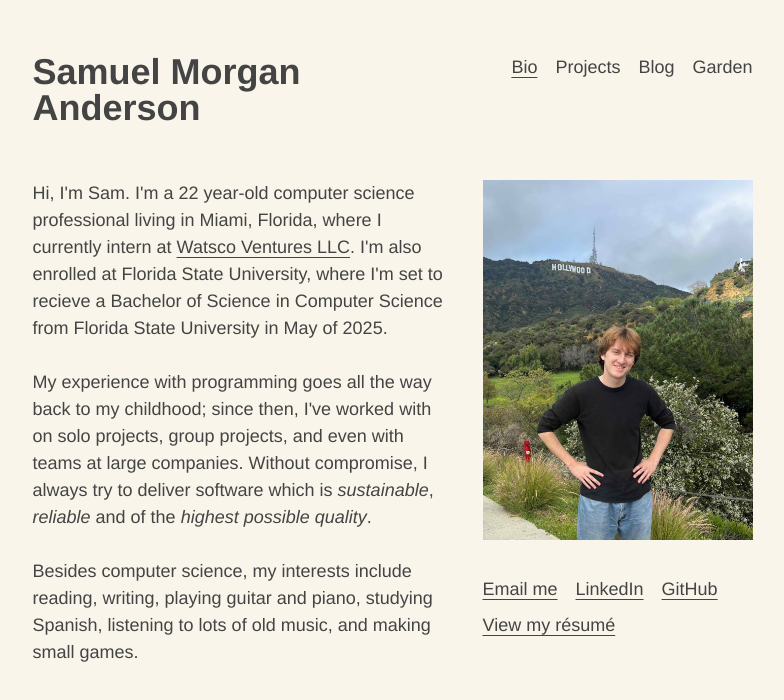
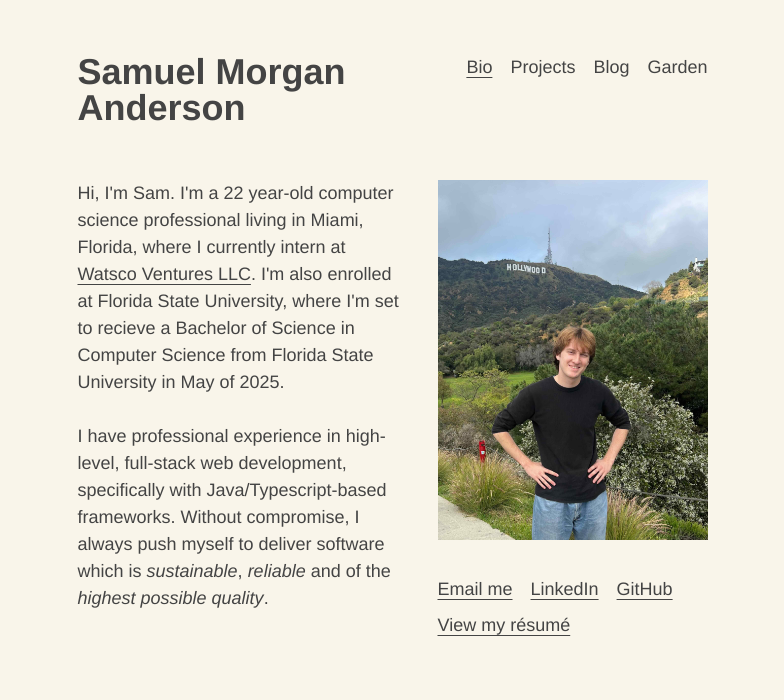
Before and after one commit to sama305/samueland.dev, a Next.js app: page / in a window 1280 px wide. Shown: the top 700 px of the page, without its empty margins (240-1024 px from the left). Built offline with nearby package versions, Linux system fonts and the light colour scheme.

Commit message:
made site skinnier, updated wording
* removed interests, added what i know

```diff
--- a/src/app/(site)/page.tsx
+++ b/src/app/(site)/page.tsx
@@ -3,15 +3,11 @@ export default function About() {
     <div className="content">
       <div className="left">
         <p>
-          Hi, I'm Sam. I'm a 22 year-old computer science professional living in Miami, Florida,
-          where I currently intern at <a href="https://www.watscoventures.com/">Watsco Ventures LLC</a>. I'm also enrolled at Florida State University, where I'm set to recieve a
-          Bachelor of Science in Computer Science from Florida State University in May of 2025.
+          Hi, I'm Sam. I'm a 22 year-old computer science professional living in Miami, Florida, where I currently intern at <a href="https://www.watscoventures.com/">Watsco Ventures LLC</a>.
+          I'm also enrolled at Florida State University, where I'm set to recieve a Bachelor of Science in Computer Science from Florida State University in May of 2025.
         </p>
         <p>
-          My experience with programming goes all the way back to my childhood; since then, I've worked with on solo projects, group projects, and even with teams at large companies. Without compromise, I always try to deliver software which is <i>sustainable</i>, <i>reliable</i> and of the <i>highest possible quality</i>.
-        </p>
-        <p>
-          Besides computer science, my interests include reading, writing, playing guitar and piano, studying Spanish, listening to lots of old music, and making small games.
+          I have professional experience in high-level, full-stack web development, specifically with Java/Typescript-based frameworks. Without compromise, I always push myself to deliver software which is <i>sustainable</i>, <i>reliable</i> and of the <i>highest possible quality</i>.
         </p>
       </div>
       <div className="bioRight">
--- a/src/app/(site)/projects/page.tsx
+++ b/src/app/(site)/projects/page.tsx
@@ -21,7 +21,7 @@ export default function Projects() {
             <a className="social" href="https://librewrite.com" target="_blank">Librewrite.com</a> is a free webapp for practicing creative writing. It facilitates the exercise of <i>free writing</i>, a method of practicing writing where you write nonstop for a set amount of time, sometimes working from a prompt.
           </p>
           <p>
-            I initially discovered free writing in my LIT2000 class, and immediately wanted to continue the practice at home. However, I noticed there was a lack of websites which could administer free writing sessions, and since I didn't want to ask a friend to stand shouting out prompts for me, I began work on my own tool: Librewrite.com.
+            I initially discovered free writing in my LIT2000 class and immediately wanted to continue the practice at home, but noticed a distinct lack of websites which could facilitate the practice. Naturally, I began work on my own tool: Librewrite.com.
           </p>
           <p>
             Pieces are written within timed rounds, with optional prompts for a greater challenge. Additionally, you can easily create/share custom rounds, which are rounds where the settings/prompts are chosen beforehand and can't be changed by anyone who plays it. This feature was specifically designed with teachers in mind, and makes sharing tailored configurations as easy as sending a link.
--- a/src/app/globals.css
+++ b/src/app/globals.css
@@ -11,7 +11,7 @@ html {
 }
 
 .main {
-  max-width: 40rem;
+  max-width: 35rem;
   margin: auto;
   padding: 3rem 1.5rem;
   margin-bottom: 0rem !important;
```
